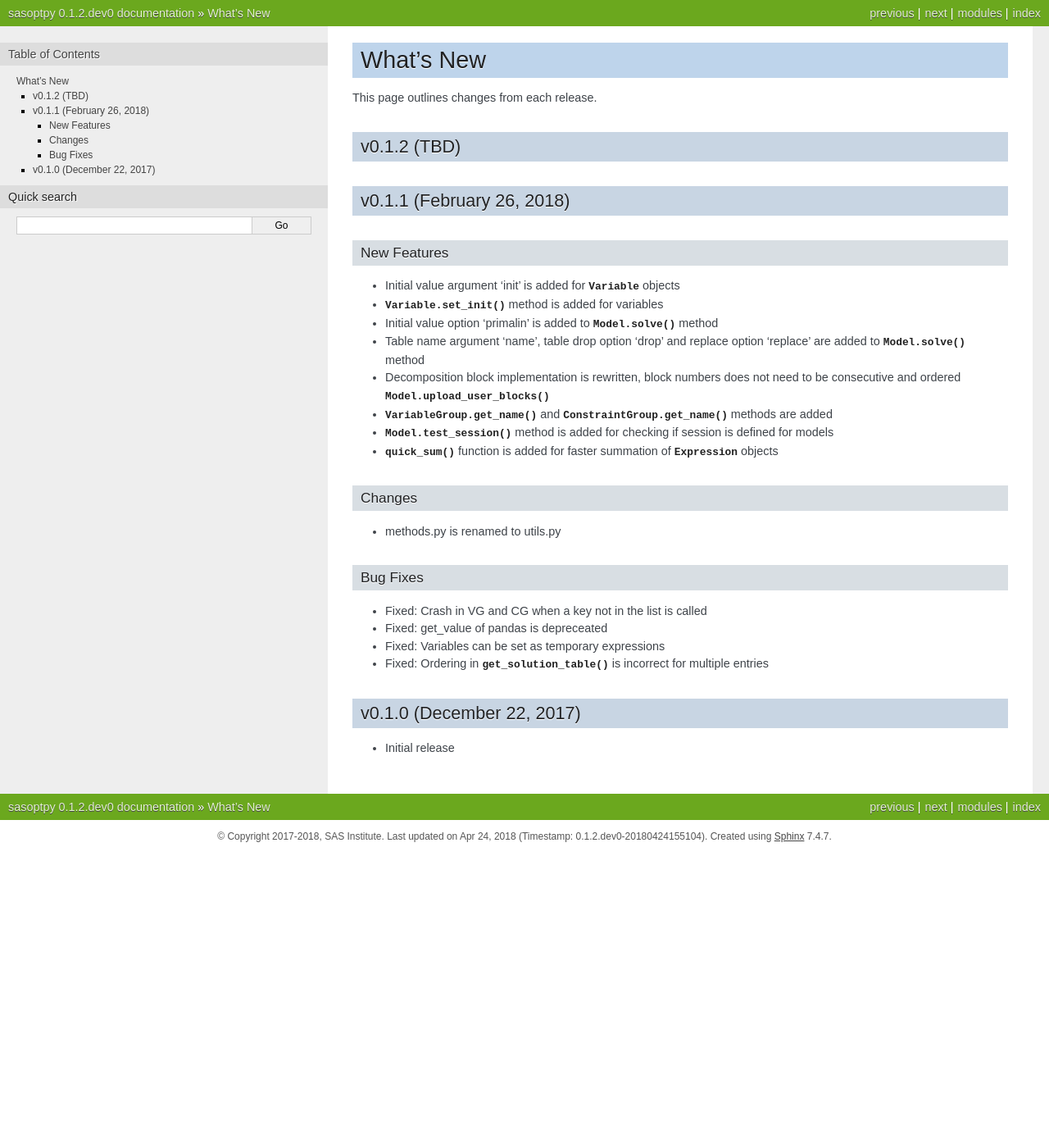
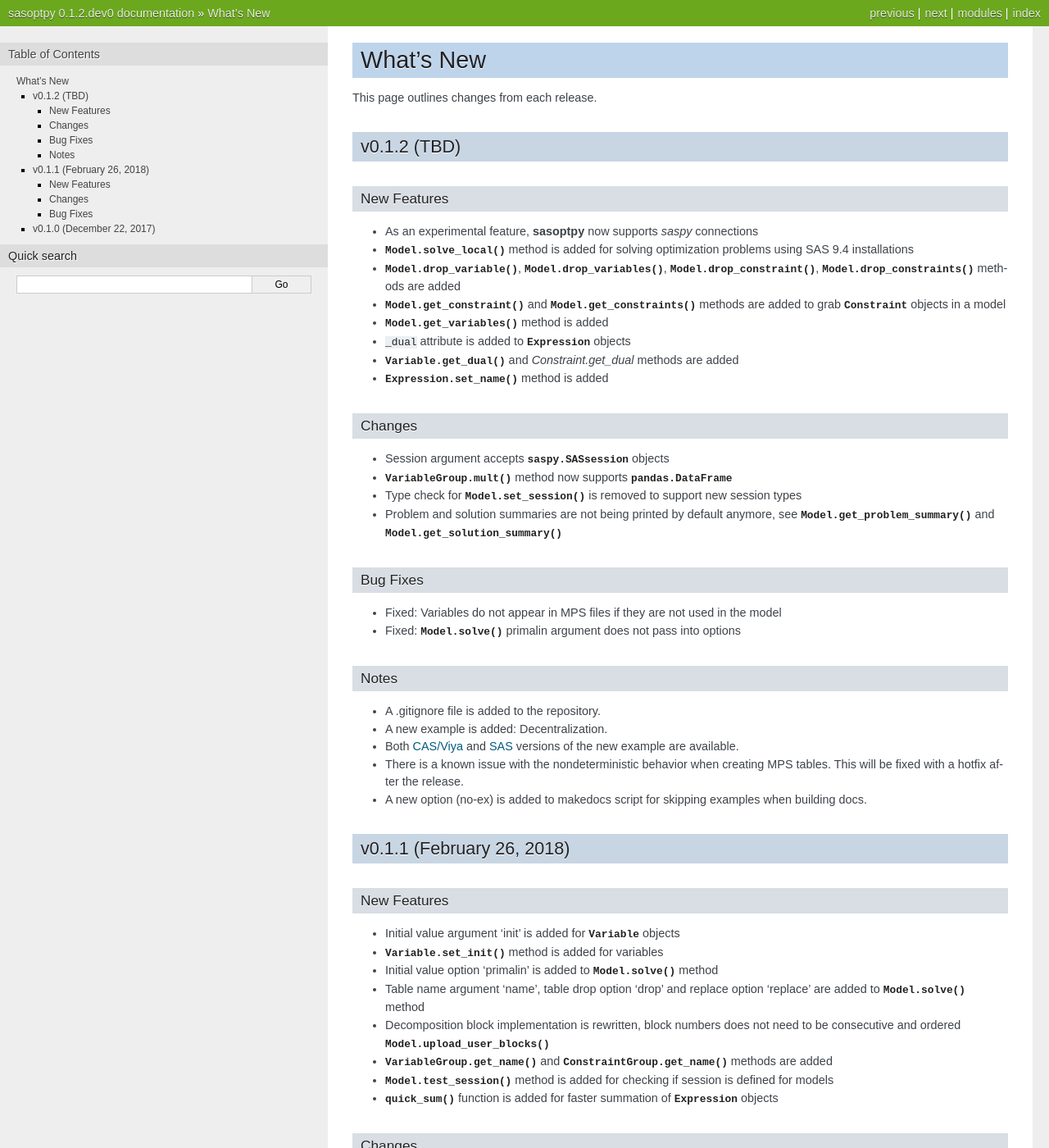
Before and after one commit to sassoftware/sasoptpy, a Sphinx documentation site: the page built from doc/whatsnew.rst, in a window 1280 px wide and 1400 px high. Shown: the whole window at 82% size. Built offline with Sphinx 7.4.7, drawn with Linux system fonts in a browser that asks for light colours; formulas are drawn with MathJax 3.

Commit message:
What's new file is updated for new release

```diff
--- a/doc/whatsnew.rst
+++ b/doc/whatsnew.rst
@@ -12,6 +12,50 @@
 v0.1.2 (TBD)
 ============
 
+New Features
+++++++++++++
+
+- As an experimental feature, **sasoptpy** now supports *saspy* connections
+- :func:`Model.solve_local` method is added for solving optimization
+  problems using SAS 9.4 installations
+- :func:`Model.drop_variable`, :func:`Model.drop_variables`,
+  :func:`Model.drop_constraint`, :func:`Model.drop_constraints` methods are
+  added
+- :func:`Model.get_constraint` and :func:`Model.get_constraints` methods are
+  added to grab :class:`Constraint` objects in a model
+- :func:`Model.get_variables` method is added
+- :code:`_dual` attribute is added to :class:`Expression` objects
+- :func:`Variable.get_dual` and `Constraint.get_dual` methods are added
+- :func:`Expression.set_name` method is added
+
+Changes
++++++++
+
+- Session argument accepts :class:`saspy.SASsession` objects
+- :func:`VariableGroup.mult` method now supports :class:`pandas.DataFrame`
+- Type check for :func:`Model.set_session` is removed to support new session
+  types
+- Problem and solution summaries are not being printed by default anymore,
+  see :func:`Model.get_problem_summary` and :func:`Model.get_solution_summary`
+
+Bug Fixes
++++++++++
+
+- Fixed: Variables do not appear in MPS files if they are not used in the model
+- Fixed: :func:`Model.solve` primalin argument does not pass into options
+
+Notes
++++++
+
+- A .gitignore file is added to the repository.
+- A new example is added: Decentralization.
+- Both :ref:`CAS/Viya <examples/decentralization>` and
+  :ref:`SAS <examples/decentralization-saspy>` versions of the new example
+  are available.
+- There is a known issue with the nondeterministic behavior when creating MPS
+  tables. This will be fixed with a hotfix after the release.
+- A new option (no-ex) is added to makedocs script for skipping examples when
+  building docs.
 
 
 v0.1.1 (February 26, 2018)
```
